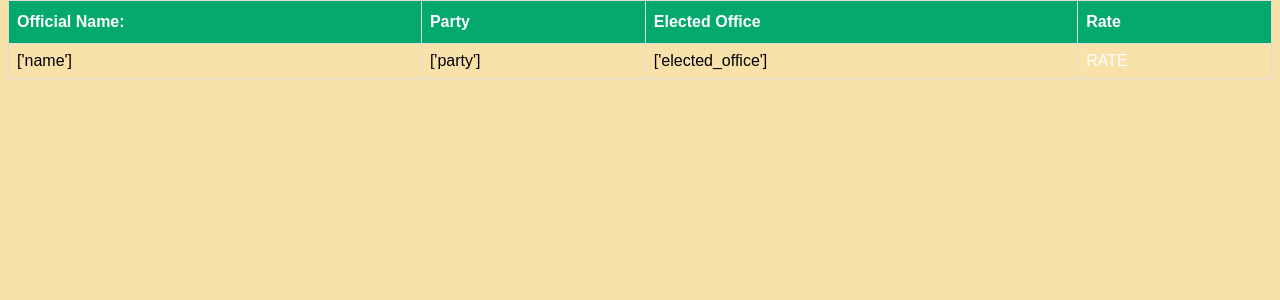
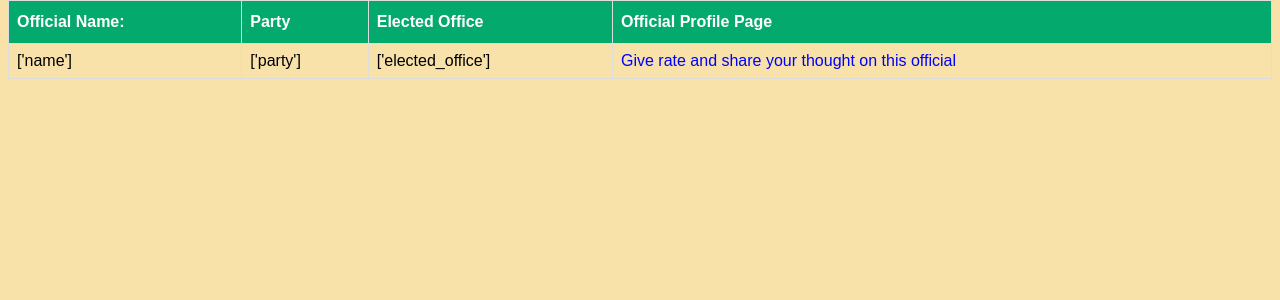
Before and after one commit to LongVu80/final_project, a Django app: template rateApp/templates/officials.html in a window 1280 px wide. Shown: the part 58-358 px from the top of the page. Run offline with Django 3.2, Linux system fonts and the light colour scheme; the template is opened without the code that fills it: values that come from a table or form of the project are taken from there, others are empty; data comes from the database, SQL or seed files in the repository; both versions use the stored data as it was after the commit.

Commit message:
5th commit

```diff
--- a/rateApp/static/css/styles.css
+++ b/rateApp/static/css/styles.css
@@ -64,7 +64,7 @@ a{
     border-bottom: solid black;
 }
 
-.mes{
+.comment{
     border-style: outset;
     margin-top: 100px;
     padding: 15px;
@@ -77,3 +77,7 @@ a{
     display: flex;
     flex-direction: row;
 }
+
+.link{
+    color: blue;
+}
--- a/rateApp/templates/officials.html
+++ b/rateApp/templates/officials.html
@@ -22,11 +22,11 @@
     <div class="container">
         <table id="customers" class="office">
             <thead>
-                <tr >
+                <tr>
                     <th>Official Name:</th>
                     <th>Party</th>
                     <th>Elected Office</th>
-                    <th>Rate</th>
+                    <th>Official Profile Page</th>
                 </tr>
             </thead>
             <tbody>
@@ -35,7 +35,7 @@
                 <td>{{official.name}}</td>
                 <td>{{official.party}}</td>
                 <td>{{official.elected_office}}</td>
-                <td><a href="/rate/{{ official.name }}/{{ official.elected_office }}">RATE</a></td>
+                <td><a href="/rate/{{ official.name }}/{{ official.elected_office }}" class="link">Give rate and share your thought on this official</a></td>
             </tr>
             {% endfor %}
             </tbody>
--- a/rateApp/views.py
+++ b/rateApp/views.py
@@ -121,13 +121,13 @@ def rate(request):
     # Comment.objects.create(comment = comment, user=user, official=official)
     # rating = request.POST['rating']
     # Rating.objects.create(rating=rating, user=user, official=official)
-    return redirect('/rating/')
+    return redirect('/rate/')
 
 def opinion(request):
     Opinion.objects.create(
         opinion = request.POST['opinion'],
         user = User.objects.get(id=request.session['user_id']))
-    return redirect('rate/')
+    return redirect('/rate/')
 
 def reply(request):
     print(request.POST['opinion_id'])
```
Also changed, not shown: rateApp/templates/rate.html (+18 -3 lines), db.sqlite3.
